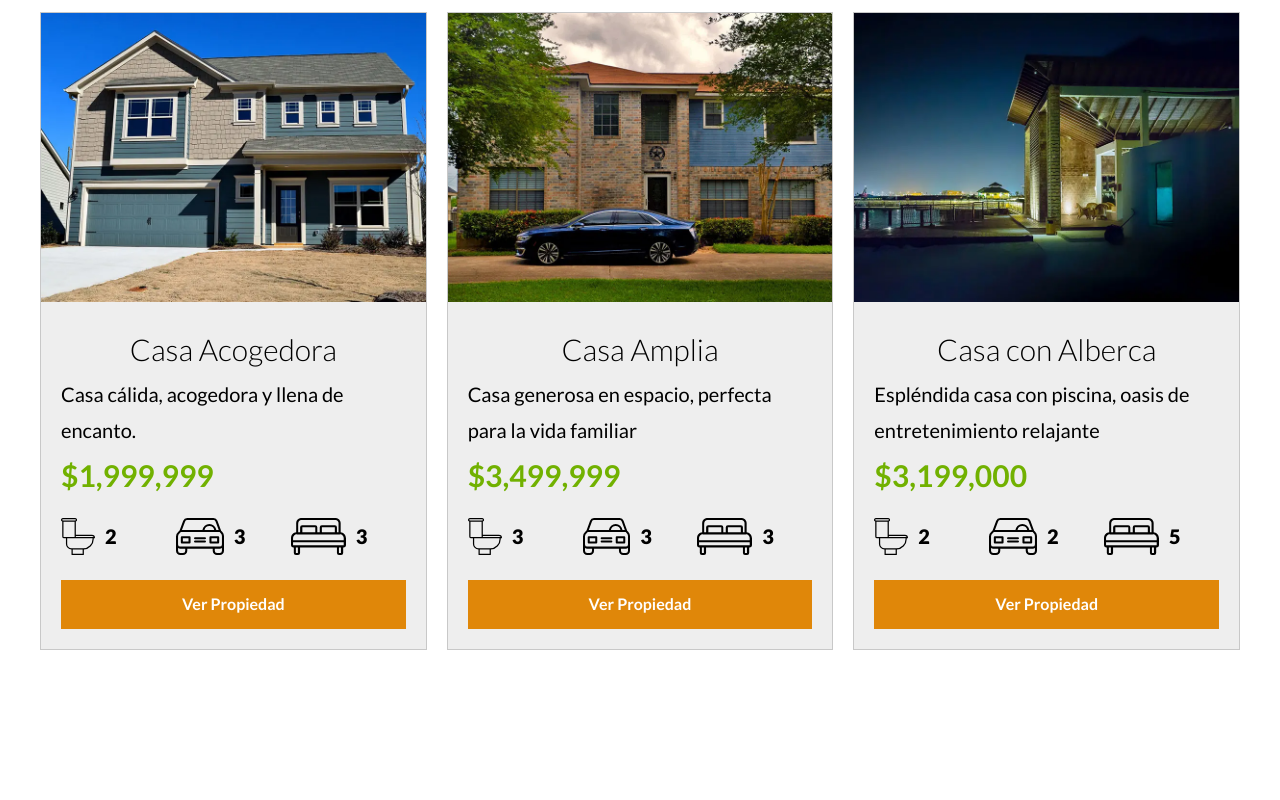
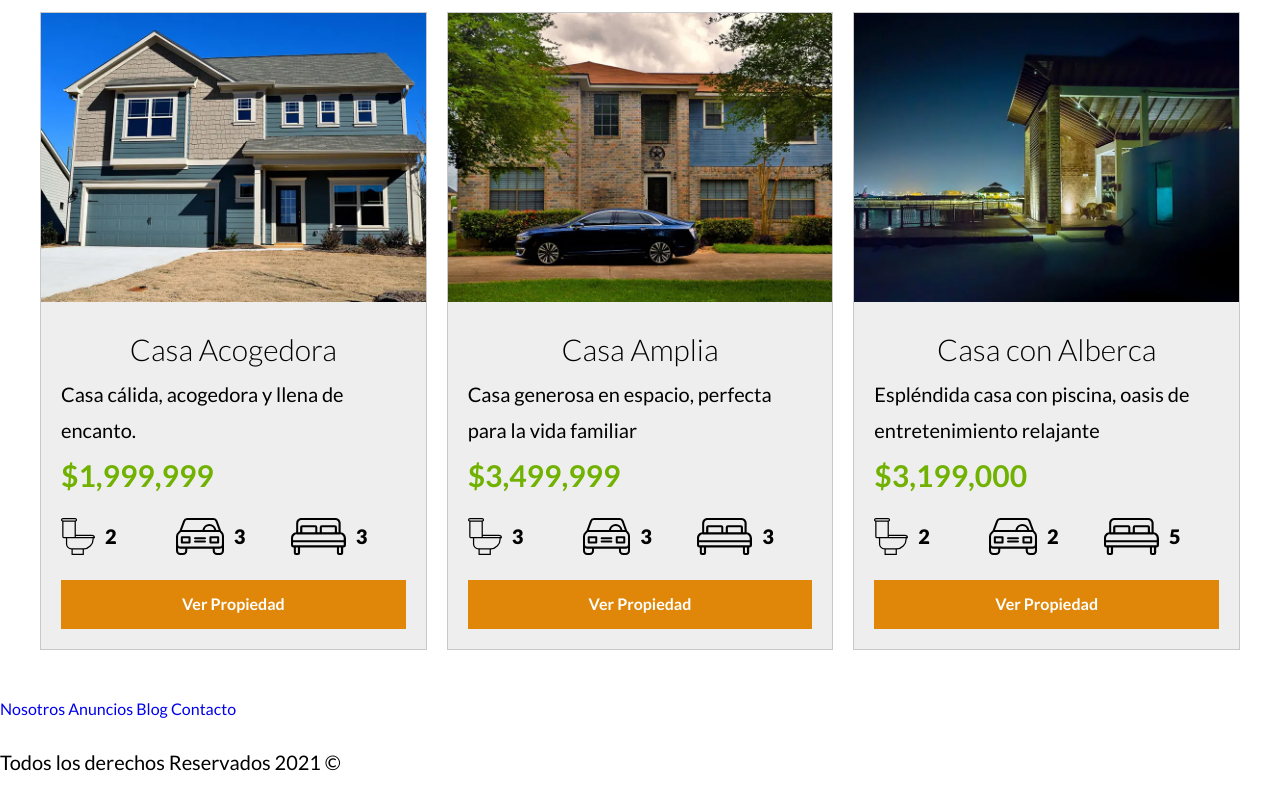
Before and after one commit to prado24/BienesRaices, a website: page anuncios.html in a window 1280 px wide. Shown: the part 896-1696 px from the top of the page. Before the commit the page ends 1591 px from the top, so only its background shows below. Drawn offline with Linux system fonts and the light colour scheme.

Commit message:
Generando footer

```diff
--- a/anuncios.html
+++ b/anuncios.html
@@ -242,5 +242,20 @@
         </div>
        <!--Fin Anuncios-->
     </main>
+
+    <footer>
+        <div>
+            <nav>
+                <a href="nosotros.html">Nosotros</a>
+                <a href="anuncios.html">Anuncios</a>
+                <a href="blog.html">Blog</a>
+                <a href="contacto.html">Contacto</a>
+            </nav>
+        </div>
+
+        <p>Todos los derechos Reservados 2021 &copy;</p>
+    </footer>
+
+    <script src="build/js/bundle.min.js"></script>
 </body>
 </html>
```
